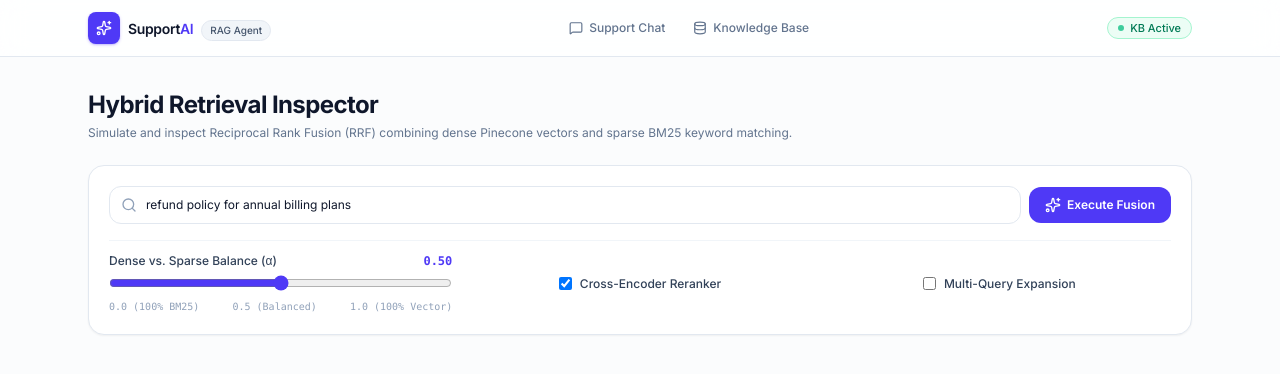
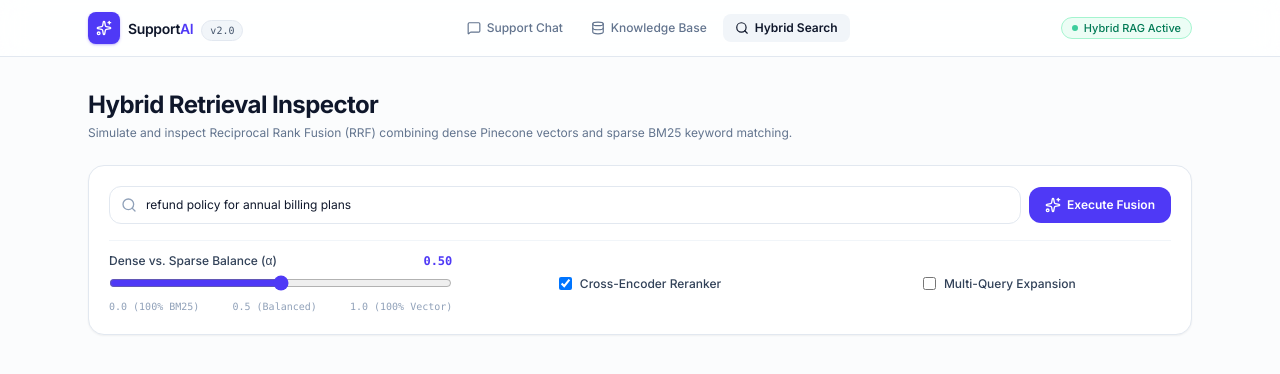
Before and after one commit to Giancyril/Anchor, a Next.js app in the folder frontend/: page /search in a window 1280 px wide. Shown: the top 374 px of the page. Built offline with nearby package versions, Linux system fonts and the light colour scheme.

Commit message:
style(nav): add hybrid search inspector to top navigation bar

```diff
--- a/frontend/components/Navbar.tsx
+++ b/frontend/components/Navbar.tsx
@@ -2,7 +2,7 @@
 
 import Link from "next/link";
 import { usePathname } from "next/navigation";
-import { MessageSquare, Database, Sparkles } from "lucide-react";
+import { MessageSquare, Database, Search, Sparkles } from "lucide-react";
 
 export function Navbar() {
   const pathname = usePathname();
@@ -10,6 +10,7 @@ export function Navbar() {
   const navItems = [
     { label: "Support Chat", href: "/", icon: MessageSquare },
     { label: "Knowledge Base", href: "/admin", icon: Database },
+    { label: "Hybrid Search", href: "/search", icon: Search },
   ];
 
   return (
@@ -25,8 +26,8 @@ export function Navbar() {
               <span className="text-sm font-semibold tracking-tight text-slate-900">
                 Support<span className="text-indigo-600">AI</span>
               </span>
-              <span className="hidden sm:inline-block ml-2 rounded-full border border-slate-200 bg-slate-100 px-2 py-0.5 text-[10px] font-medium text-slate-600">
-                RAG Agent
+              <span className="hidden sm:inline-block ml-2 rounded-full border border-slate-200 bg-slate-100 px-2 py-0.5 text-[10px] font-medium text-slate-600 font-mono">
+                v2.0
               </span>
             </div>
           </Link>
@@ -57,7 +58,7 @@ export function Navbar() {
         <div className="flex items-center gap-2">
           <span className="inline-flex items-center gap-1.5 rounded-full border border-emerald-200 bg-emerald-50 px-2.5 py-0.5 text-[11px] font-medium text-emerald-700">
             <span className="h-1.5 w-1.5 rounded-full bg-emerald-500 animate-pulse" />
-            KB Active
+            Hybrid RAG Active
           </span>
         </div>
       </div>
```
